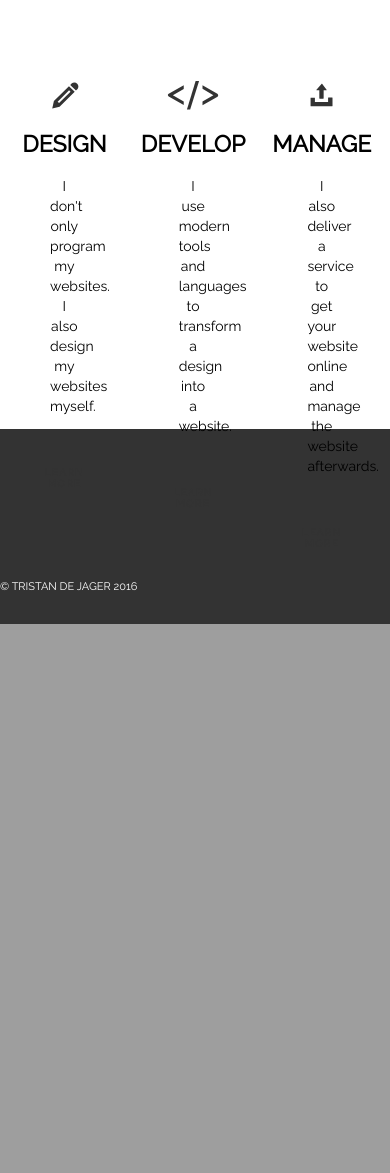
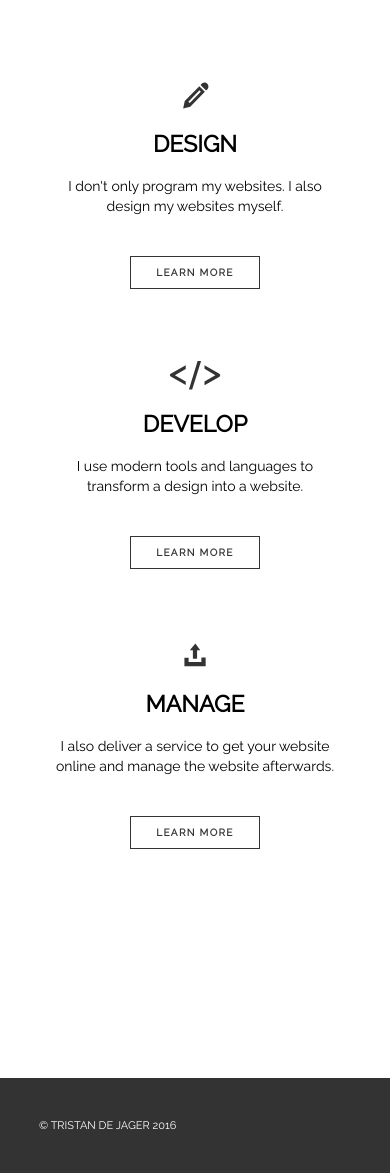
Before and after one commit to Tristanus/Portfolio, a PHP site: page / in a window 390 px wide. Shown: the part 845-2018 px from the top of the page. Before the commit the page ends 1469 px from the top, so only its background shows below. Run offline with PHP 8.4, Linux system fonts and the light colour scheme; some libraries are stand-ins or nearby versions.

Commit message:
Content box is now mobile compatible and responsive. Favicon added and the "Hamburger" icon is now old-android platform complatible

```diff
--- a/css/style.css
+++ b/css/style.css
@@ -85,6 +85,13 @@ li a:hover {
     }
 }
 
+.hamburger{
+    width: 5%;
+    height: 5%;
+    float: right;
+    margin-top: -13%;
+}
+
 /* banner */
 
 .banner{
@@ -147,7 +154,7 @@ li a:hover {
 
 /* content */
 
-.content{
+.content_design, .content_develop, .content_manage{
     float: left;
     width: 33%;
     font-family: 'Raleway', sans-serif;
@@ -155,10 +162,19 @@ li a:hover {
     display: none;
 }
 
+@media screen and (max-width: 600px) {
+    .content_design, .content_develop, .content_manage {
+        float: none;
+        margin-right:0;
+        width:auto;
+        margin-bottom: 50px;
+    }
+}
+
 .supporting {
    padding-top: 80px;
    padding-bottom: 100px;
-   margin-bottom: 250px;
+   margin-bottom: 15%;
 }
 
 .supporting img {
@@ -219,8 +235,8 @@ li a:hover {
     font-size: 11px;
 }
 
-@media screen and (max-width:680px) {
-    .footer {
-        padding: 20px 0;
+@media screen and (max-width:600px) {
+    .footer p {
+        margin-left: 10%;
     }
 }
--- a/inc/content_animate.js
+++ b/inc/content_animate.js
@@ -1,4 +1,4 @@
 $(document).ready(function() {
     $(".banner").fadeIn(500);
-    $(".main, .content").fadeIn(1500);
+    $(".main, .content_design, .content_develop, .content_manage").fadeIn(1500);
 });
--- a/index.php
+++ b/index.php
@@ -4,6 +4,7 @@
 
         <link rel="stylesheet" type="text/css" href="css/style.css">
         <link href='https://fonts.googleapis.com/css?family=Raleway:400, 600' rel='stylesheet' type='text/css'>
+        <link rel="shortcut icon" type="image/png" href="img/favicon.png"/>
         <meta charset="UTF-8">
         <meta name="viewport" content="width=device-width, initial-scale=1.0">
         <script src="https://ajax.googleapis.com/ajax/libs/jquery/1.8.3/jquery.min.js"></script>
@@ -25,7 +26,7 @@
                     <li><a href="about.php">About</a></li>
                     <li><a href="contact.php">Contact</a></li>
                     <li class="icon">
-                        <a href="javascript:void(0);" onclick="myFunction()">&#9776;</a>
+                        <a href="javascript:void(0);" onclick="myFunction()">≡</a>
                     </li>
                 </ul>
             </div>
@@ -43,21 +44,21 @@
 
         <div class="supporting">
             <div class="container">
-                <div class="content">
+                <div class="content_design">
                     <img src="img/design.svg">
                     <h2>Design</h2>
                     <p>I don't only program my websites. I also design my websites myself.</p>
                     <a class="btn-content" href="projects.php">Learn more</a>
                 </div>
 
-                <div class="content">
+                <div class="content_develop">
                     <img src="img/develop.svg">
                     <h2>Develop</h2>
                     <p>I use modern tools and languages to transform a design into a website.</p>
                     <a class="btn-content" href="projects.php">Learn more</a>
                 </div>
 
-                <div class="content">
+                <div class="content_manage">
                     <img src="img/manage.svg">
                     <h2>Manage</h2>
                     <p>I also deliver a service to get your website online and manage the website afterwards.</p>
```
Also changed, not shown: img/993092_1194686007244526_4580945413757555548_n.jpg (deleted), img/favicon.png (added), img/hamburger.png (added).
